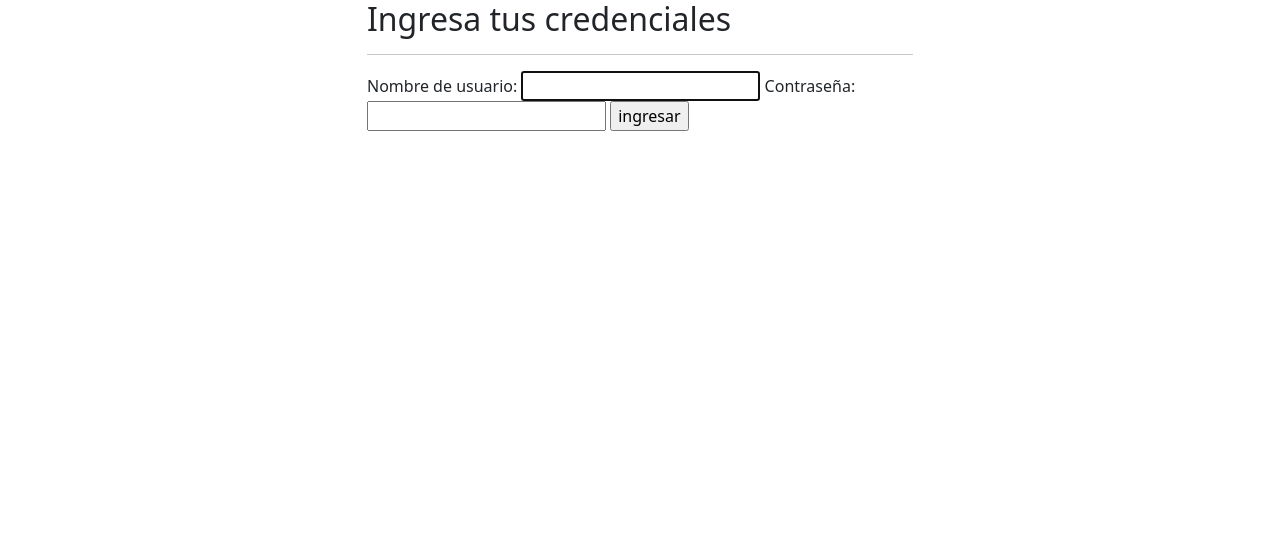
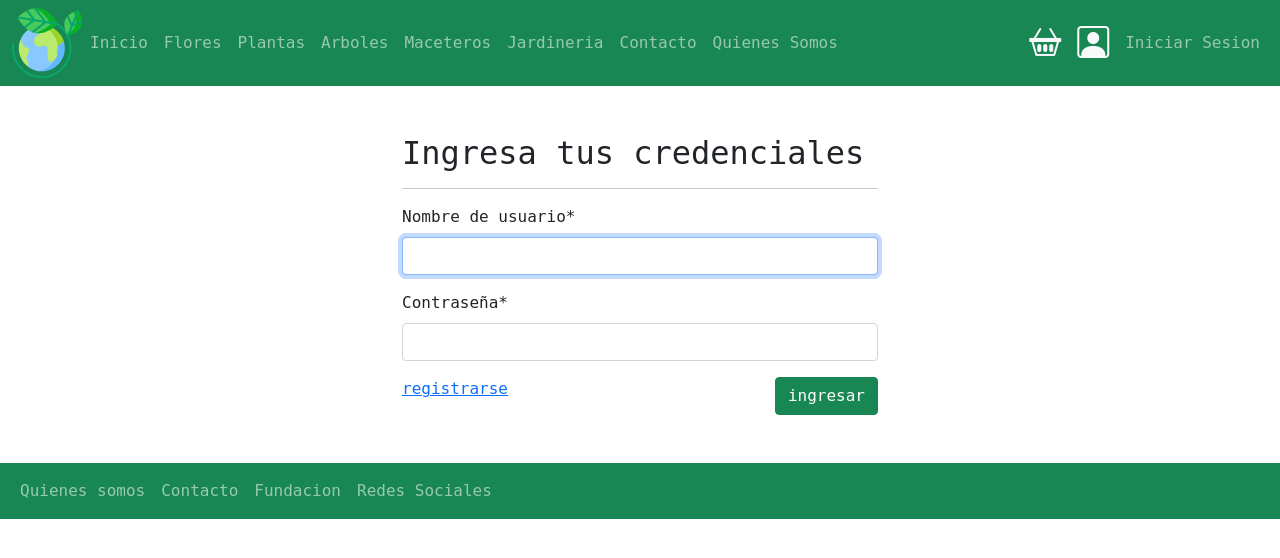
Before and after one commit to dy-garces/floreriaFinal, a Django app: page /accounts/login/ in a window 1280 px wide. Shown: the top 558 px of the page. Run offline with Django 4.2, Linux system fonts and the light colour scheme; some libraries are stand-ins or nearby versions.

Commit message:
incorporado crispy forms con boostrarp 5 arreglado login

```diff
--- a/floreriaApp/floreriaApp/settings.py
+++ b/floreriaApp/floreriaApp/settings.py
@@ -41,7 +41,13 @@ INSTALLED_APPS = [
     'django.contrib.staticfiles',
     'floreriaWeb',
     'django.contrib.humanize',
+    'crispy_forms',
+    'crispy_bootstrap5',
 ]
+
+CRISPY_ALLOWED_TEMPLATE_PACKS = "bootstrap5"
+
+CRISPY_TEMPLATE_PACK = "bootstrap5"
 
 MIDDLEWARE = [
     'django.middleware.security.SecurityMiddleware',
--- a/floreriaApp/floreriaWeb/templates/floreriaWeb/base.html
+++ b/floreriaApp/floreriaWeb/templates/floreriaWeb/base.html
@@ -21,7 +21,9 @@
     <header>
         <nav class="navbar navbar-expand-lg navbar-dark bg-success">
             <div class="container-fluid">
-                <img src="{% static 'floreriaWeb/img/el-planeta-tierra.png' %}" alt="Logo" style="width: 70px;">
+                <a href="{% url 'home'%}">
+                    <img src="{% static 'floreriaWeb/img/el-planeta-tierra.png' %}" alt="Logo" style="width: 70px;">
+                </a>
                 <button class="navbar-toggler nav-item" type="button" data-bs-toggle="collapse"
                     data-bs-target="#mynavbar">
                     <span class="navbar-toggler-icon"></span>
--- a/floreriaApp/floreriaWeb/templates/registration/login.html
+++ b/floreriaApp/floreriaWeb/templates/registration/login.html
@@ -1,33 +1,33 @@
-<!DOCTYPE html>
-<html lang="es">
-<head>
-    <meta charset="UTF-8">
-    <meta http-equiv="X-UA-Compatible" content="IE=edge">
-    <meta name="viewport" content="width=device-width, initial-scale=1.0">
-    <!-- Latest compiled and minified CSS -->
-    <link href="https://cdn.jsdelivr.net/npm/bootstrap@5.1.3/dist/css/bootstrap.min.css" rel="stylesheet">
-
-    <!-- Latest compiled JavaScript -->
-    <script src="https://cdn.jsdelivr.net/npm/bootstrap@5.1.3/dist/js/bootstrap.bundle.min.js"></script>
-    <title>INGRESO AL SISTEMA</title>
-</head>
-<body>
+{% extends 'floreriaWeb/base.html' %}
+{% load static %}
+{% load crispy_forms_tags %}
+{% block contenido %}
 
  <div class="container">
     <div class="row">
-            <div class="col-12 col-md-6 offset-md-3">
+        <div class="col-12 col-md-6 offset-md-3 pt-5 pb-5">
             <h2> Ingresa tus credenciales</h2>
             <hr>
             <form action="" method="POST">
                 {% csrf_token %}
-                    {{ form }}
+                {{ form | crispy }}
 
-                    <input type="submit" value="ingresar">
+
+                <div class="row">
+                    <div class="col-6">
+                        <a href="#"> registrarse </a>
+                    </div>
+                    <div class="col-6">
+                        <div class="d-flex justify-content-end">
+                            <input type="submit" value="ingresar" class="btn btn-success ">
+                        </div>
+                    </div>
+                </div>
+
 
             </form>
         </div>
     </div>
 </div>
 
-</body>
-</html>
+{% endblock contenido %}
```
Also changed, not shown: floreriaApp/floreriaWeb/forms.py (added, +10 -0 lines), floreriaApp/db.sqlite3. Lines whose indentation alone changed are shown as unchanged.
